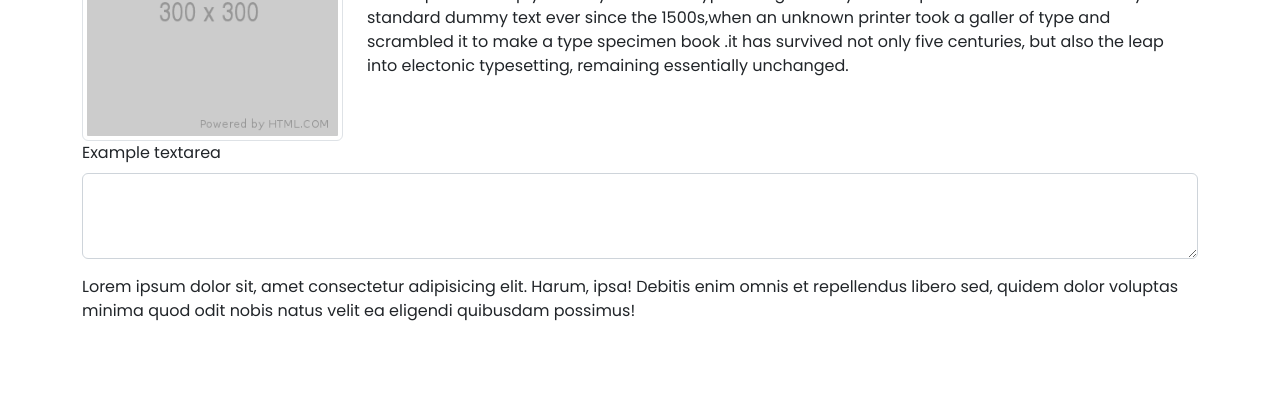
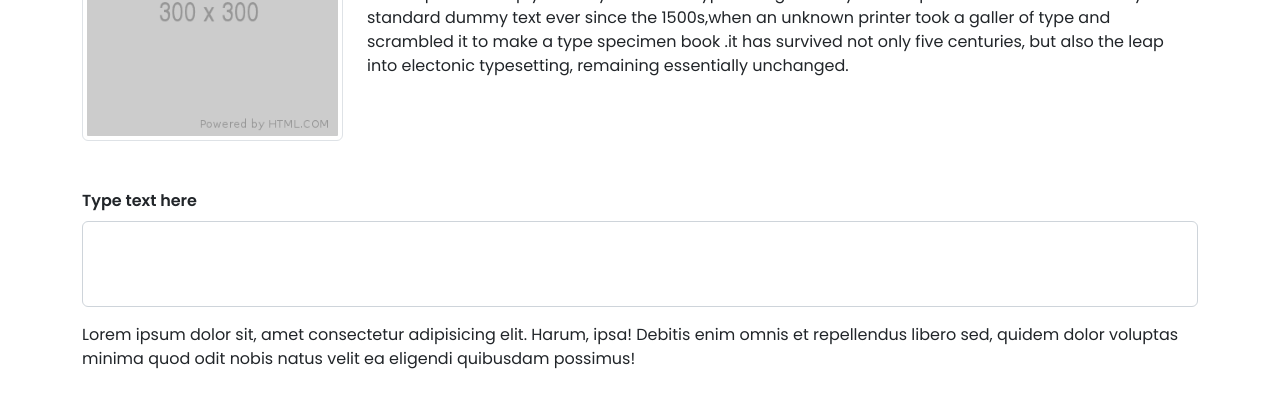
Before and after one commit to EnamulHaq/samatt-portfolio, a plain HTML site: page index.html in a window 1280 px wide. Shown: the part 226-634 px from the top of the page. Drawn offline with nearby package versions, Linux system fonts and the light colour scheme.

Commit message:
Added text box

```diff
--- a/index.html
+++ b/index.html
@@ -68,11 +68,11 @@
                 </div>
             </div>
         </div>
-        <div class="container">
+        <div class="container mt-5">
             <div class="row">
                 <div class="col">
                     <div class="mb-3">
-                        <label for="exampleFormControlTextarea1" class="form-label">Example textarea</label>
+                        <label for="exampleFormControlTextarea1" class="form-label">Type text here</label>
                         <textarea class="form-control" id="exampleFormControlTextarea1" rows="3"></textarea>
                     </div>
                     <div class="message">
--- a/style.css
+++ b/style.css
@@ -20,6 +20,14 @@ a {
 .navbar-toggler img {
     width: 30px;
     height: 30px;
+}
+
+label {
+    font-weight: 600;
+}
+
+textarea {   /* for all text* area elements */
+    resize: none;
 }
 
 @media only screen and (max-width: 991px) {
```
